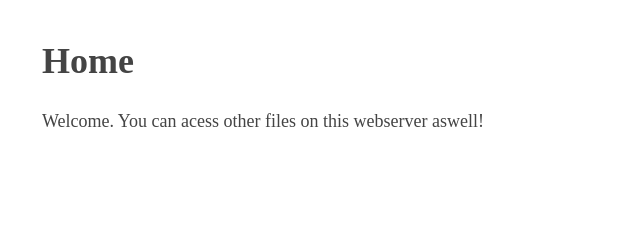
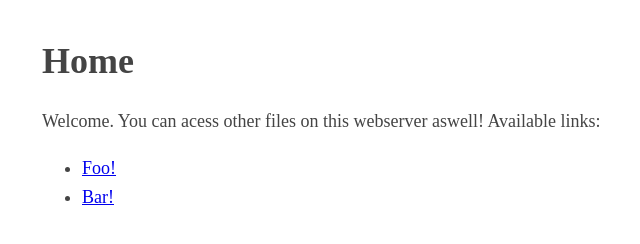
Before and after one commit to janhohenheim/rust-standard-library-cookbook, a plain HTML site: page chapter-nine/files/index.html in a window 1280 px wide. Shown: the whole page, without its empty margins (273-913 px from the left). Drawn offline with Linux system fonts and the light colour scheme.

Commit message:
Add terminating newlines and remove unneeded CSS

```diff
--- a/chapter-nine/files/index.html
+++ b/chapter-nine/files/index.html
@@ -8,7 +8,15 @@
 
 <body>
     <h1>Home</h1>
-    <p>Welcome. You can acess other files on this webserver aswell!</p>
+    <p>Welcome. You can acess other files on this webserver aswell! Available links:</p>
+    <ul>
+        <li>
+            <a href="/foo.html">Foo!</a>
+        </li>
+        <li>
+            <a href="/bar.html">Bar!</a>
+        </li>
+    </ul>
 </body>
 
 </html>
--- a/chapter-nine/files/style.css
+++ b/chapter-nine/files/style.css
@@ -7,8 +7,6 @@ body {
     padding: 0 10px
 }
 
-h1,
-h2,
-h3 {
+h1 {
     line-height: 1.2
 }
```
Also changed, not shown: chapter-nine/files/bar.html (line endings or trailing spaces), chapter-nine/files/foo.html (line endings or trailing spaces), chapter-nine/files/invalid_method.html (line endings or trailing spaces), chapter-nine/files/not_found.html (line endings or trailing spaces).
